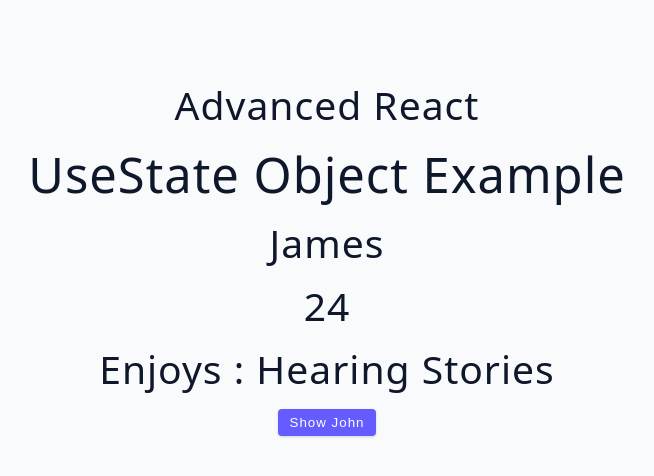
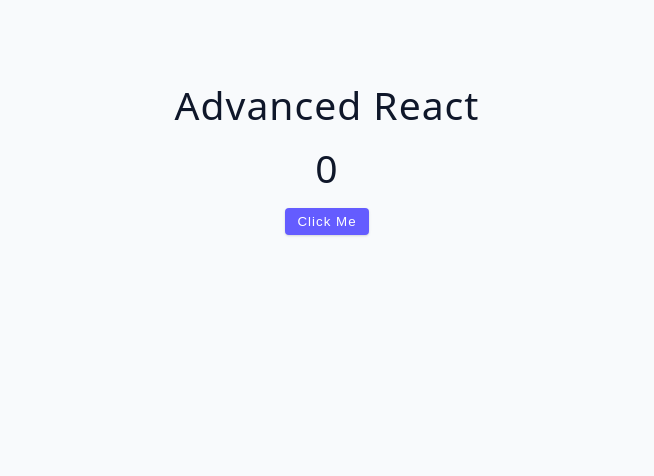
Before and after one commit to Sholola-Gbolahan/Advance-react, a React (Vite) app: page / in a window 1280 px wide. Shown: the top 476 px of the page, without its empty margins (313-967 px from the left). Built offline with nearby package versions, Linux system fonts and the light colour scheme.

Commit message:
Gotcha for useState fixed using arrow function

```diff
--- a/src/App.jsx
+++ b/src/App.jsx
@@ -1,6 +1,6 @@
 
-import Starter from './tutorial/01-useState/starter/04-useState-object'
-import Usestate from './Challenge/UseState'
+import Starter from './tutorial/01-useState/starter/05-useState-gotcha'
+
 
 
 
@@ -10,7 +10,7 @@
     <div className='container'>
       <h2>Advanced React</h2>
       <Starter />
-      {/* <Usestate /> */}
+
     </div>
   );
 }
--- a/src/tutorial/01-useState/starter/05-useState-gotcha.jsx
+++ b/src/tutorial/01-useState/starter/05-useState-gotcha.jsx
@@ -1,5 +1,25 @@
+import { useState } from "react";
+
 const UseStateGotcha = () => {
-  return <h2>useState "gotcha"</h2>;
+  const [value, setValue] = useState(0)
+
+
+  const handleClick = () => {
+    setValue ((currentState) => {
+      const newSate = currentState +1;
+      return newSate;
+
+    });
+
+    // Gotcha here i sthat value is starting from zero 0 on console while it's starting from 1 on UI
+    // console.log(value)
+  }
+
+  return <>
+      <h2>{value}</h2>
+     <button className="btn" onClick={handleClick} > Click me</button>
+
+  </>
 };
 
 export default UseStateGotcha;
```
